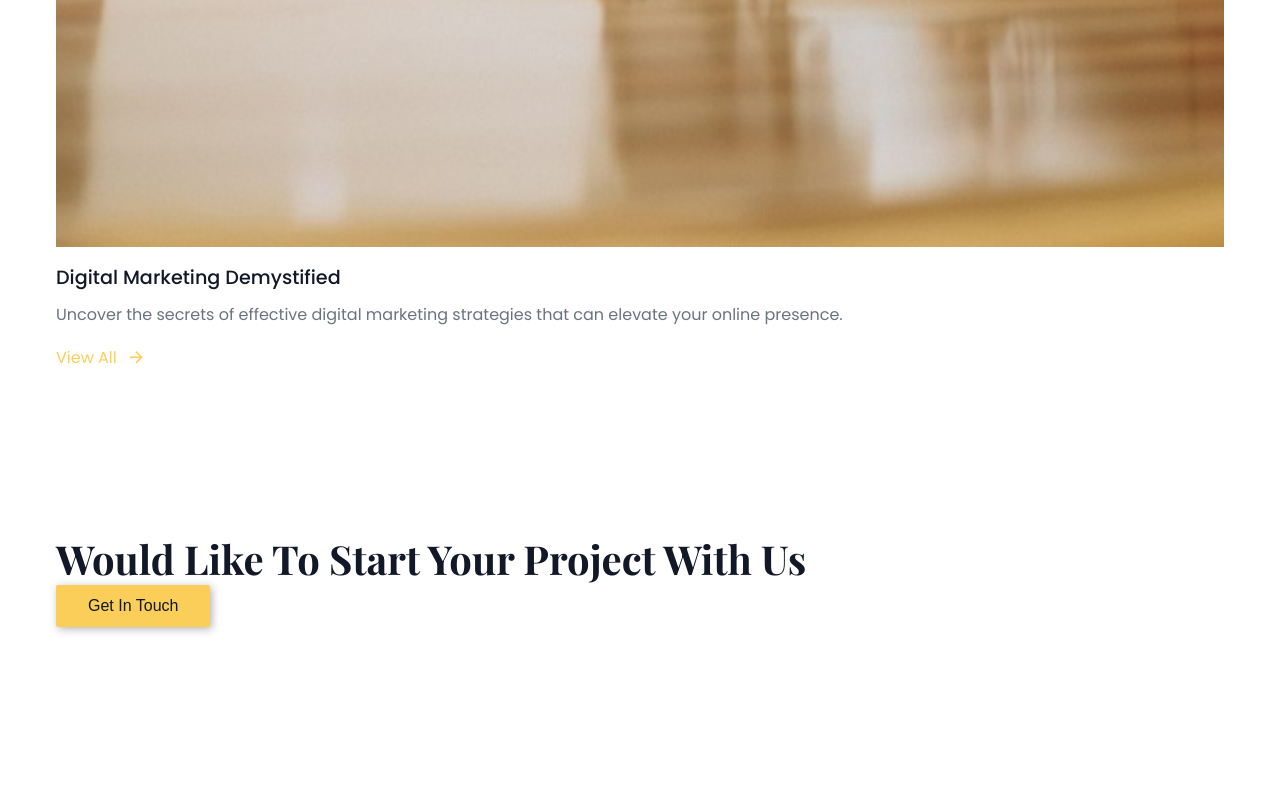
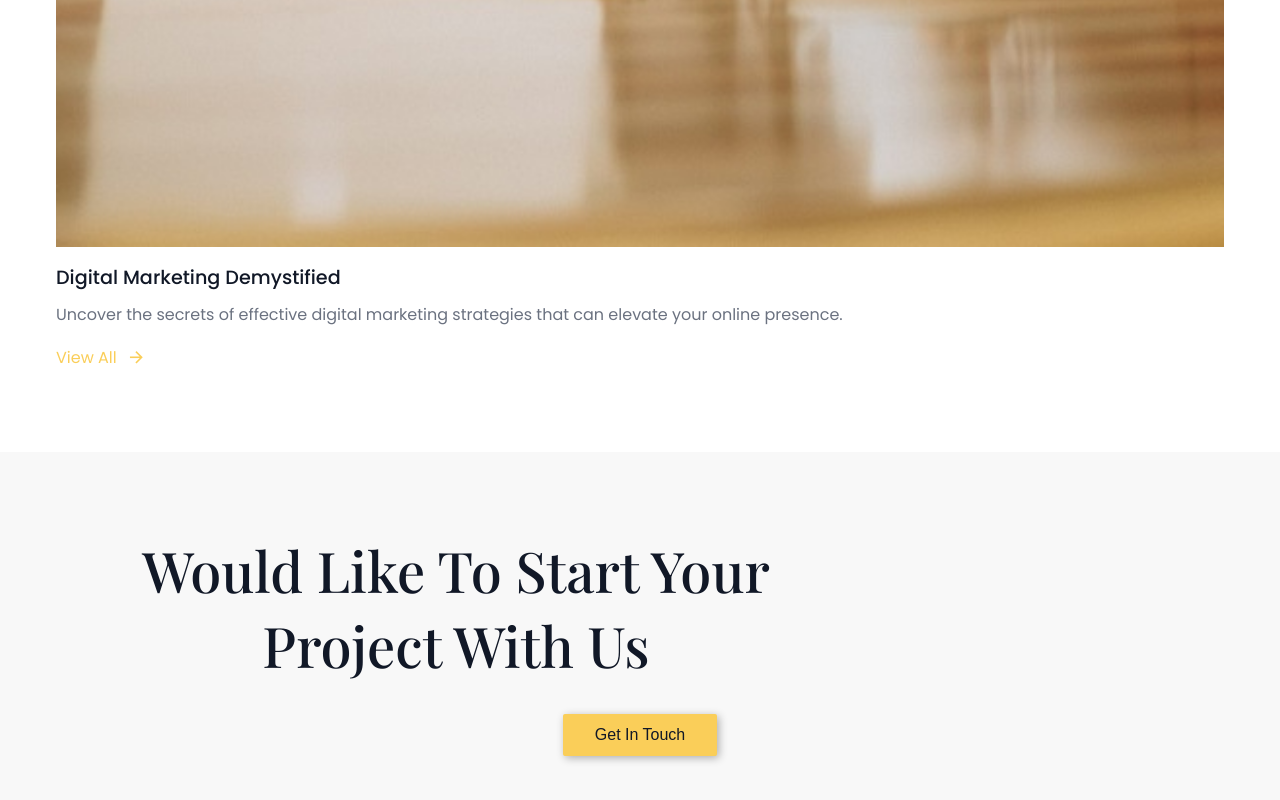
Before and after one commit to BurnettMiao/A-Simple-Responsive-Landing-Page, a plain HTML site: page index.html in a window 1280 px wide. Shown: the part 9810-10610 px from the top of the page. Before the commit the page ends 10517 px from the top, so only its background shows below. Drawn offline with nearby package versions, Linux system fonts and the light colour scheme.

Commit message:
contact section finish

```diff
--- a/style.css
+++ b/style.css
@@ -335,3 +335,21 @@ nav {
   margin-bottom: 1rem;
   color: var(--text-light);
 }
+
+/* contact section */
+.contact {
+  background-color: var(--secondary-color);
+}
+
+.contact__container {
+  display: flex;
+  flex-direction: column;
+  gap: 2rem;
+  text-align: center;
+}
+
+.contact__container .section__header {
+  max-width: 800px;
+  font-size: 3.5rem;
+  font-weight: 500;
+}
```
